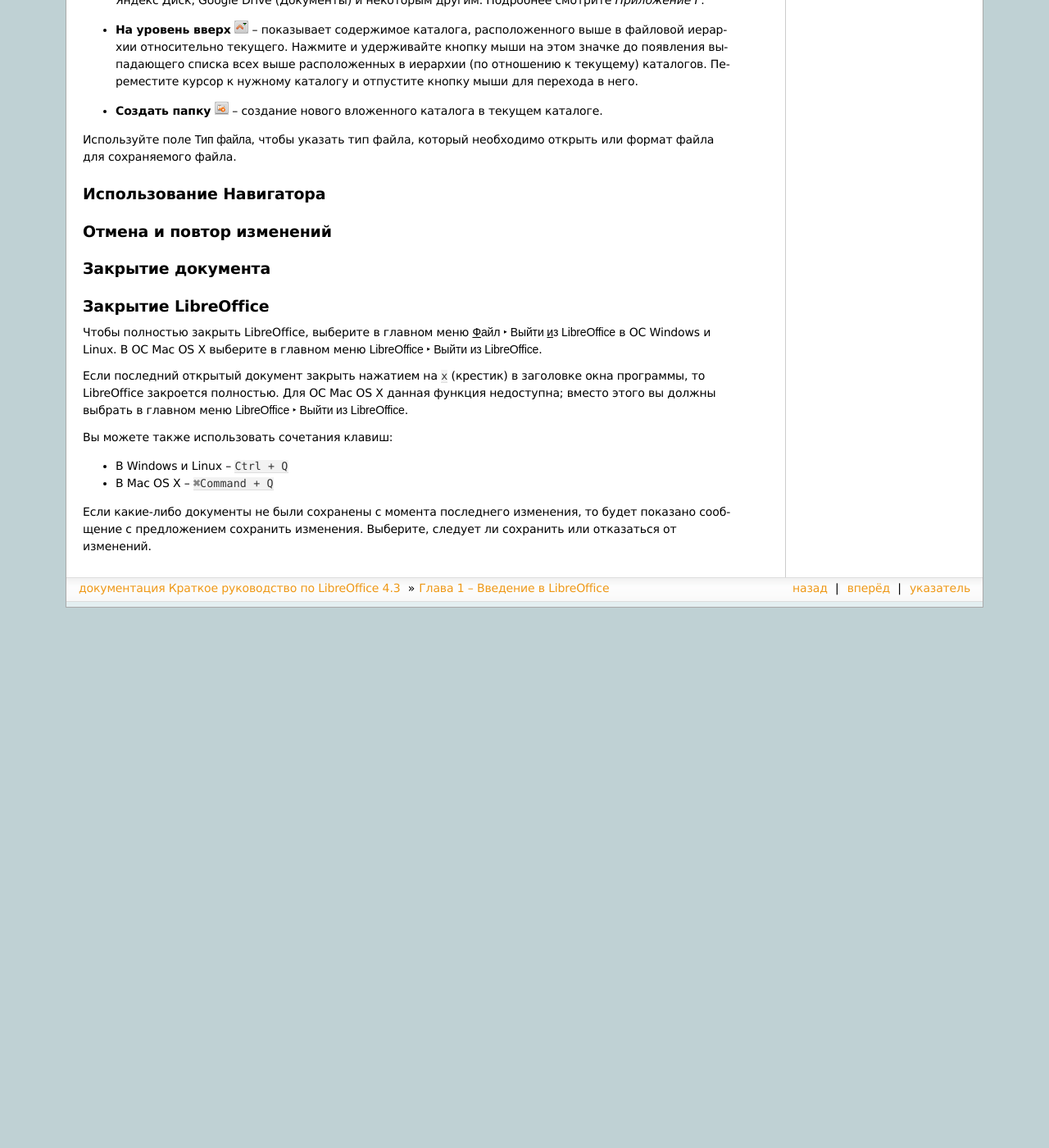
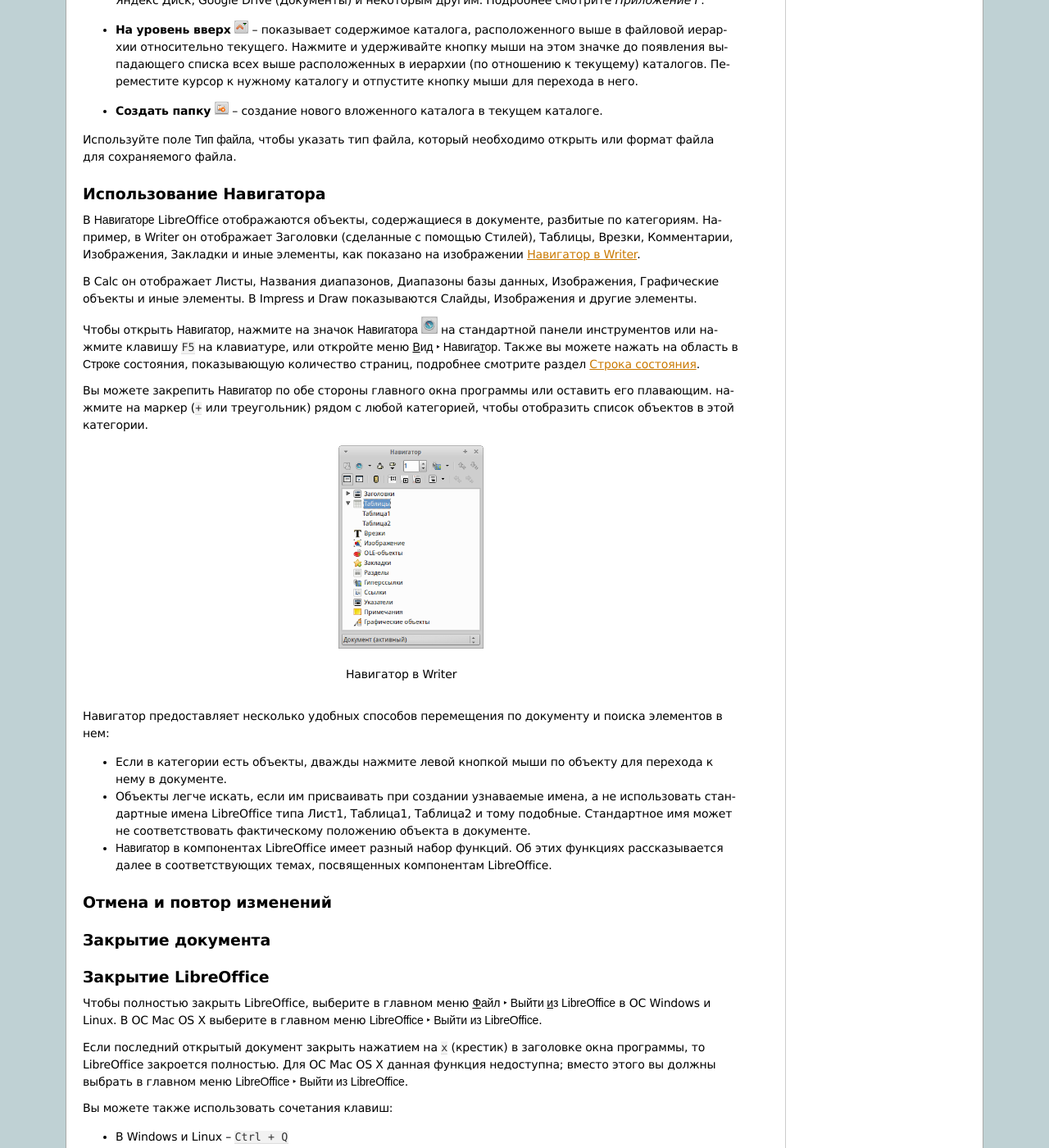
Before and after one commit to LibreRussia/libreoffice-gettingstarted, a Sphinx documentation site: the page built from docs/Chapter-1-Introducing-LibreOffice.rst, in a window 1280 px wide and 1400 px high, scrolled down 15411 px. Shown: the whole window at 82% size. Built offline with Sphinx 7.4.7, drawn with Linux system fonts in a browser that asks for light colours; formulas are drawn with MathJax 3; before the commit the page ends 16152 px from its top, so only the background shows below that.

Commit message:
Добавил пункт Использование Навигатора

```diff
--- a/docs/Chapter-1-Introducing-LibreOffice.rst
+++ b/docs/Chapter-1-Introducing-LibreOffice.rst
@@ -608,6 +608,33 @@ LibreOffice может сохранять файлы автоматически.
 Использование Навигатора
 ------------------------
 
+В :guilabel:`Навигаторе` LibreOffice отображаются объекты, содержащиеся в документе, разбитые по категориям. Например, в Writer он отображает Заголовки (сделанные с помощью Стилей), Таблицы, Врезки, Комментарии, Изображения, Закладки и иные элементы, как показано на изображении :ref:`ch1-lo-screen-018`.
+
+В Calc он отображает Листы, Названия диапазонов, Диапазоны базы данных, Изображения, Графические объекты и иные элементы. В Impress и Draw показываются Слайды, Изображения и другие элементы.
+
+Чтобы открыть :guilabel:`Навигатор`, нажмите на значок :guilabel:`Навигатора` |lo-navigator| на стандартной панели инструментов или нажмите клавишу ``F5`` на клавиатуре, или откройте меню :menuselection:`&Вид --> Навига&тор`. Также вы можете нажать на область в :guilabel:`Строке` состояния, показывающую количество страниц, подробнее смотрите раздел `Строка состояния`_.
+
+.. |lo-navigator| image:: _static/icons/lo-navigator-icon.png
+                  :scale: 60%
+
+Вы можете закрепить :guilabel:`Навигатор` по обе стороны главного окна программы или оставить его плавающим. нажмите на маркер (``+`` или треугольник) рядом с любой категорией, чтобы отобразить список объектов в этой категории.
+
+
+.. _ch1-lo-screen-018:
+
+.. figure:: _static/chapter1/ch1-lo-screen-018.png
+    :scale: 60%
+    :align: center
+    :alt:  Навигатор в Writer
+
+    Навигатор в Writer
+
+Навигатор предоставляет несколько удобных способов перемещения по документу и поиска элементов в нем:
+
+* Если в категории есть объекты, дважды нажмите левой кнопкой мыши по объекту для перехода к нему в документе.
+* Объекты легче искать, если им присваивать при создании узнаваемые имена, а не использовать стандартные имена LibreOffice типа Лист1, Таблица1, Таблица2 и тому подобные. Стандартное имя может не соответствовать фактическому положению объекта в документе.
+* :guilabel:`Навигатор` в компонентах LibreOffice имеет разный набор функций. Об этих функциях рассказывается далее в соответствующих темах, посвященных компонентам LibreOffice.
+
 
 Отмена и повтор изменений
 -------------------------
```
Also changed, not shown: docs/_static/chapter1/ch1-lo-screen-018.png (added), docs/_static/icons/lo-navigator-icon.png (added), 6 other files.
